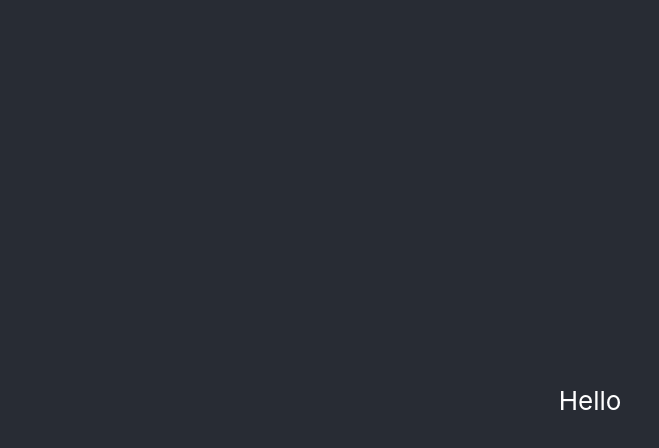
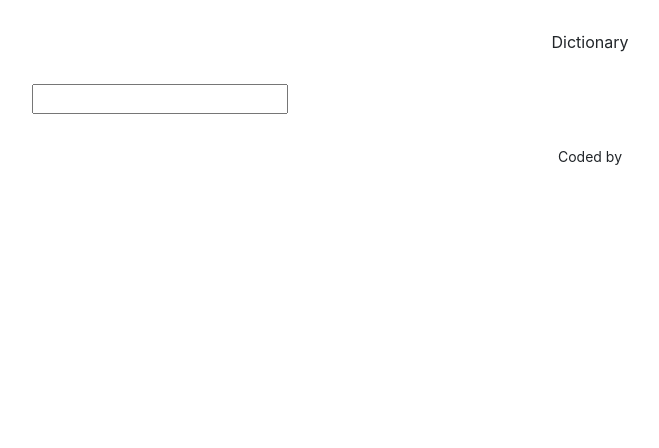
Before and after one commit to kate0427/dictionary-project-react, a React (Create React App) app: page / in a window 1280 px wide. Shown: the top 448 px of the page, without its empty margins (50-709 px from the left). Built offline with nearby package versions, Linux system fonts and the light colour scheme.

Commit message:
setSearch

```diff
--- a/src/App.css
+++ b/src/App.css
@@ -1,18 +1,5 @@
-.App {
+.App header,
+.App footer {
   text-align: center;
+  margin: 30px 0;
 }
-
-.App-header {
-  background-color: #282c34;
-  min-height: 100vh;
-  display: flex;
-  flex-direction: column;
-  align-items: center;
-  justify-content: center;
-  font-size: calc(10px + 2vmin);
-  color: white;
-}
-
-.App-link {
-  color: #61dafb;
-}
--- a/src/App.js
+++ b/src/App.js
@@ -1,9 +1,16 @@
 import "./App.css";
+import Dictionary from "./Dictionary";
 
 function App() {
   return (
     <div className="App">
-      <header className="App-header">Hello</header>
+      <div className="container">
+        <header>Dictionary</header>
+        <Dictionary />
+        <footer className="text-center">
+          <small>Coded by</small>
+        </footer>
+      </div>
     </div>
   );
 }
--- /dev/null
+++ b/src/Dictionary.js
@@ -0,0 +1,22 @@
+import React, { useState } from "react";
+import "./Dictionary.css";
+
+export default function Dictionary() {
+  let [keyword, setKeyword] = useState("");
+
+  function search(event) {
+    event.preventDefault();
+    alert(`searching for ${keyword}`);
+  }
+
+  function handleKeywordChange(event) {
+    setKeyword(event.target.value);
+  }
+  return (
+    <div className="Dictionary">
+      <form onSubmit={search}>
+        <input type="search" onChange={handleKeywordChange}></input>
+      </form>
+    </div>
+  );
+}
```
Also changed, not shown: src/Dictionary.css (added).
